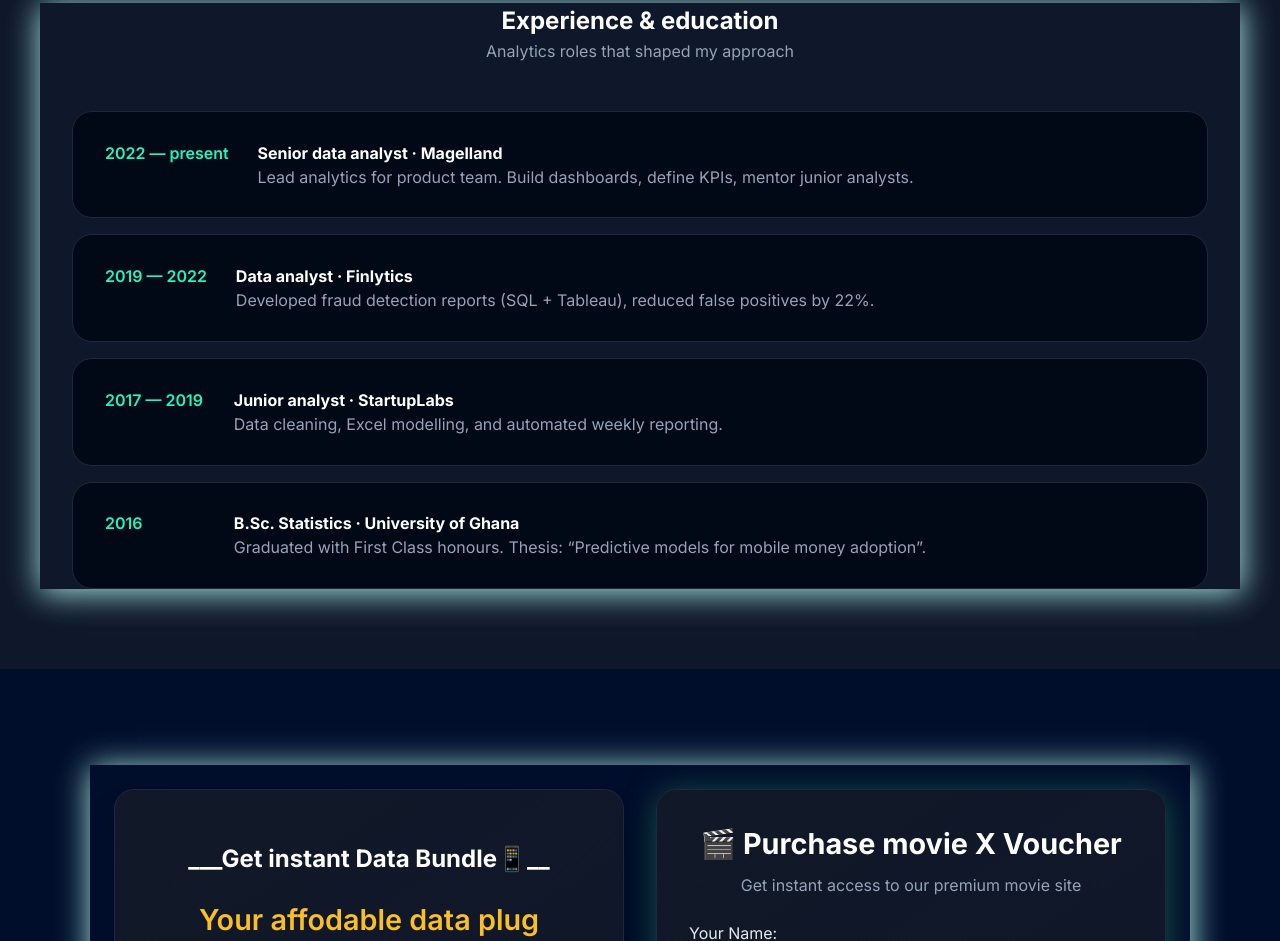
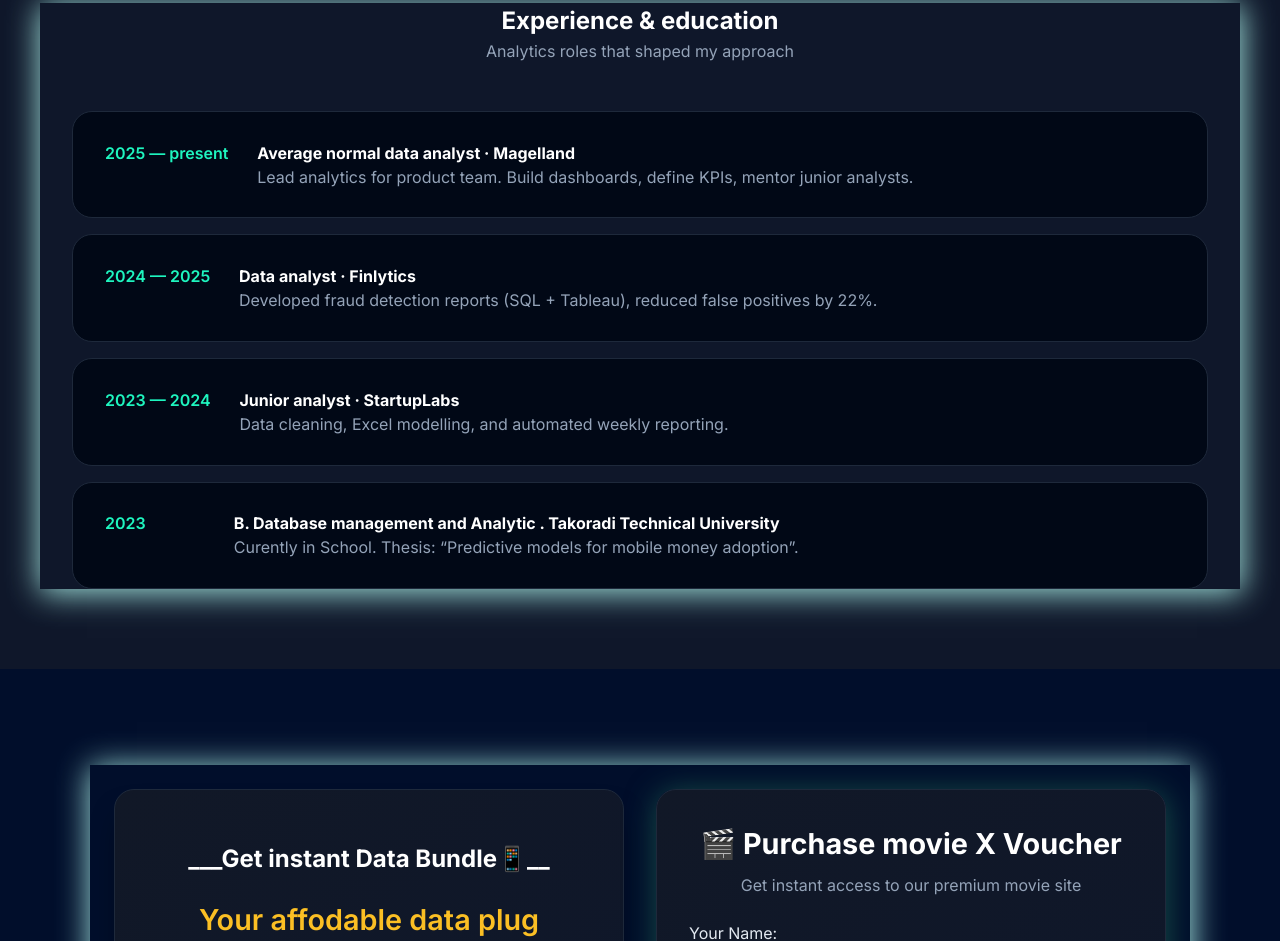
Before and after one commit to Magelland0552/magellandtech, a plain HTML site: page index.html in a window 1280 px wide. Shown: the part 1657-2598 px from the top of the page. Drawn offline with Linux system fonts and the light colour scheme.

Commit message:
Update index.html

```diff
--- a/index.html
+++ b/index.html
@@ -123,31 +123,31 @@
       <p>Analytics roles that shaped my approach</p>
     </div>
     <div class="exp-item">
-      <div class="exp-year">2022 — present</div>
+      <div class="exp-year">2025 — present</div>
       <div class="exp-detail">
-        <h4>Senior data analyst · Magelland</h4>
+        <h4>Average normal data analyst · Magelland</h4>
         <p>Lead analytics for product team. Build dashboards, define KPIs, mentor junior analysts.</p>
       </div>
     </div>
     <div class="exp-item">
-      <div class="exp-year">2019 — 2022</div>
+      <div class="exp-year">2024 — 2025</div>
       <div class="exp-detail">
         <h4>Data analyst · Finlytics</h4>
         <p>Developed fraud detection reports (SQL + Tableau), reduced false positives by 22%.</p>
       </div>
     </div>
     <div class="exp-item">
-      <div class="exp-year">2017 — 2019</div>
+      <div class="exp-year">2023 — 2024</div>
       <div class="exp-detail">
         <h4>Junior analyst · StartupLabs</h4>
         <p>Data cleaning, Excel modelling, and automated weekly reporting.</p>
       </div>
     </div>
     <div class="exp-item">
-      <div class="exp-year">2016</div>
+      <div class="exp-year">2023</div>
       <div class="exp-detail">
-        <h4>B.Sc. Statistics · University of Ghana</h4>
-        <p>Graduated with First Class honours. Thesis: “Predictive models for mobile money adoption”.</p>
+        <h4>B. Database management and Analytic . Takoradi Technical University</h4>
+        <p>Curently in School. Thesis: “Predictive models for mobile money adoption”.</p>
       </div>
     </div>
   </div>
```
